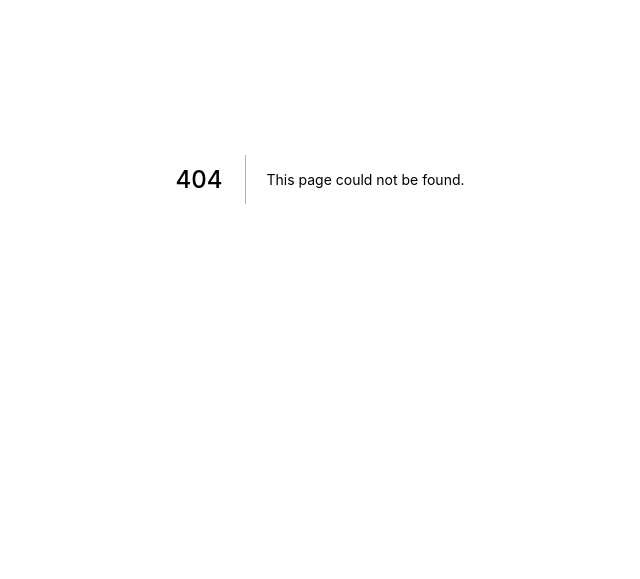
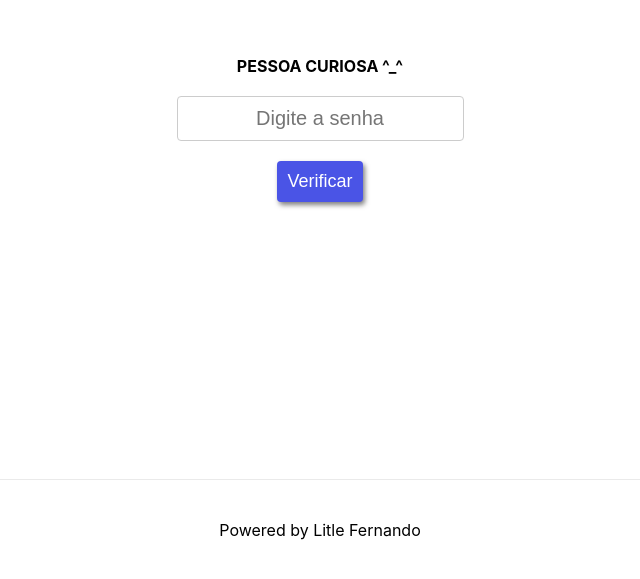
Before and after one commit to dotenorio/amigo-secreto, a Next.js app: page /draw in a window 1280 px wide. Before the commit this address had no page. Shown: the part 221-800 px from the top of the page, without its empty margins (320-960 px from the left). Built offline with nearby package versions, Linux system fonts and the light colour scheme.

Commit message:
layout, routes and more

```diff
--- /dev/null
+++ b/components/footer.js
@@ -0,0 +1,11 @@
+import styles from '../styles/Layout.module.css'
+
+const Footer = () => (
+  <footer className={styles.footer}>
+    Powered by
+    {' '}
+    Litle Fernando
+  </footer>
+)
+
+export default Footer;
--- /dev/null
+++ b/components/header.js
@@ -0,0 +1,11 @@
+import Head from 'next/head';
+
+const Header = () => (
+  <Head>
+    <title>Amigo Secreto da Família</title>
+    <meta name="description" content="Este é o melhor amigo secreto que o mundo vai ver" />
+    <link rel="icon" href="/favicon.ico" />
+  </Head>
+)
+
+export default Header;
--- /dev/null
+++ b/components/layout.js
@@ -0,0 +1,16 @@
+import Header from './header'
+import Footer from './footer'
+
+import styles from '../styles/Layout.module.css'
+
+export default function Layout({ children }) {
+  return (
+    <div className={styles.container}>
+      <Header />
+      <main className={styles.main}>
+        {children}
+      </main>
+      <Footer />
+    </div>
+  )
+}
--- /dev/null
+++ b/components/title.js
@@ -0,0 +1,18 @@
+import styles from '../styles/Title.module.css'
+
+const Title = ({
+  title,
+  description,
+}) => (
+  <>
+    <h1 className={styles.title}>
+      {title}
+    </h1>
+
+    <p className={styles.description}>
+      {description}
+    </p>
+  </>
+)
+
+export default Title;
--- a/pages/_app.js
+++ b/pages/_app.js
@@ -1,7 +1,13 @@
 import '../styles/globals.css'
 
+import Layout from '../components/layout';
+
 function MyApp({ Component, pageProps }) {
-  return <Component {...pageProps} />
+  return (
+    <Layout>
+      <Component {...pageProps} />
+    </Layout>
+  )
 }
 
 export default MyApp
--- /dev/null
+++ b/pages/draw/index.js
@@ -0,0 +1,75 @@
+import { useState } from 'react'
+
+import styles from '../../styles/Draw.module.css'
+import Title from '../../components/title'
+
+const Home = () => {
+  const [password, setPassword] = useState(false);
+  const [input, setInput] = useState('');
+  const [error, setError] = useState(false);
+
+  const verifyPassword = () => {
+    console.log(input)
+    if (input !== '' && input === 'banana') {
+      setPassword(true)
+      setError(false)
+
+      return
+    }
+
+    setPassword(false)
+    setError('Senha incorreta!!')
+  }
+
+  const handleKeyPress = (event) => {
+    if (event.key === 'Enter') {
+      verifyPassword()
+    }
+  }
+
+  if (!password) {
+    return (
+      <>
+        {error
+          ? <b className={styles.error}>{error}</b>
+          : <b className={styles.message}>Pessoa curiosa ^_^</b>
+        }
+        <input
+          placeholder='Digite a senha'
+          onChange={event => setInput(event.target.value)}
+          onKeyPress={handleKeyPress}
+          value={input}
+          className={styles.input}
+          type='password'
+        />
+        <button
+          className={styles.button}
+          onClick={() => verifyPassword()}
+        >
+          Verificar
+        </button>
+      </>
+    )
+  }
+
+  return (
+    <>
+      <Title
+        title='Sorteio'
+        description='Links para mandar no zap...'
+      />
+
+      <div className={styles.card}>
+        <b>Mariana</b>
+        <a href="/i-caught/123" className={styles.link}>copiar link</a>
+      </div>
+
+      <div className={styles.card}>
+        <b>Giovana</b>
+        <a href="/i-caught/456" className={styles.link}>copiar link</a>
+      </div>
+    </>
+  )
+}
+
+export default Home
--- /dev/null
+++ b/styles/Draw.module.css
@@ -0,0 +1,75 @@
+.card {
+  box-shadow: 1px 1px 3px rgba(0, 0, 0, 0.8);
+  padding: 15px;
+  width: 100%;
+  display: flex;
+  justify-content: space-between;
+  margin-top: 10px;
+  margin-bottom: 10px;
+  border-radius: 4px;
+}
+
+.card:hover,
+.card:active {
+  background-color: #eee;
+}
+
+.link {
+  color: #4a54e6;
+}
+
+.link:hover,
+.link:active {
+  color: #3641e7;
+  text-decoration: underline;
+}
+
+.input {
+  border: 1px solid #ccc;
+  width: 100%;
+  font-size: 20px;
+  padding: 10px;
+  border-radius: 4px;
+  margin: 20px 0;
+  outline: none;
+  text-align: center;
+}
+
+.input:focus {
+  box-shadow: 0 0 10px rgba(204, 204, 204, 0.8);
+}
+
+.message,
+.error {
+  text-transform: uppercase;
+  text-align: center;
+}
+
+.message {
+  color: #000;
+}
+
+.error {
+  color: red;
+}
+
+.button {
+  padding: 0;
+  border: none;
+  background-color: #4a54e6;
+  padding: 10px;
+  font-size: 18px;
+  border-radius: 4px;
+  color: #fff;
+  box-shadow: 2px 3px 5px rgba(0, 0, 0, 0.5);
+}
+
+.button:hover {
+  background-color: #5a63e2;
+  box-shadow: 2px 3px 10px rgba(0, 0, 0, 0.8);
+}
+
+.button:active {
+  background-color: #3641e7;
+  box-shadow: 1px 2px 10px rgba(0, 0, 0, 0.5);
+}
--- a/styles/Home.module.css
+++ b/styles/Home.module.css
@@ -1,121 +1,20 @@
-.container {
-  min-height: 100vh;
-  padding: 0 0.5rem;
-  display: flex;
-  flex-direction: column;
-  justify-content: center;
-  align-items: center;
-  height: 100vh;
+.button {
+  padding: 0;
+  border: none;
+  background-color: #4a54e6;
+  padding: 15px;
+  font-size: 22px;
+  border-radius: 4px;
+  color: #fff;
+  box-shadow: 2px 3px 5px rgba(0, 0, 0, 0.5);
 }
 
-.main {
-  padding: 5rem 0;
-  flex: 1;
-  display: flex;
-  flex-direction: column;
-  justify-content: center;
-  align-items: center;
+.button:hover {
+  background-color: #5a63e2;
+  box-shadow: 2px 3px 10px rgba(0, 0, 0, 0.8);
 }
 
-.footer {
-  width: 100%;
-  height: 100px;
-  border-top: 1px solid #eaeaea;
-  display: flex;
-  justify-content: center;
-  align-items: center;
+.button:active {
+  background-color: #3641e7;
+  box-shadow: 1px 2px 10px rgba(0, 0, 0, 0.5);
 }
-
-.footer a {
-  display: flex;
-  justify-content: center;
-  align-items: center;
-  flex-grow: 1;
-}
-
-.title a {
-  color: #0070f3;
-  text-decoration: none;
-}
-
-.title a:hover,
-.title a:focus,
-.title a:active {
-  text-decoration: underline;
-}
-
-.title {
-  margin: 0;
-  line-height: 1.15;
-  font-size: 4rem;
-}
-
-.title,
-.description {
-  text-align: center;
-}
-
-.description {
-  line-height: 1.5;
-  font-size: 1.5rem;
-}
-
-.code {
-  background: #fafafa;
-  border-radius: 5px;
-  padding: 0.75rem;
-  font-size: 1.1rem;
-  font-family: Menlo, Monaco, Lucida Console, Liberation Mono, DejaVu Sans Mono,
-    Bitstream Vera Sans Mono, Courier New, monospace;
-}
-
-.grid {
-  display: flex;
-  align-items: center;
-  justify-content: center;
-  flex-wrap: wrap;
-  max-width: 800px;
-  margin-top: 3rem;
-}
-
-.card {
-  margin: 1rem;
-  padding: 1.5rem;
-  text-align: left;
-  color: inherit;
-  text-decoration: none;
-  border: 1px solid #eaeaea;
-  border-radius: 10px;
-  transition: color 0.15s ease, border-color 0.15s ease;
-  width: 45%;
-}
-
-.card:hover,
-.card:focus,
-.card:active {
-  color: #0070f3;
-  border-color: #0070f3;
-}
-
-.card h2 {
-  margin: 0 0 1rem 0;
-  font-size: 1.5rem;
-}
-
-.card p {
-  margin: 0;
-  font-size: 1.25rem;
-  line-height: 1.5;
-}
-
-.logo {
-  height: 1em;
-  margin-left: 0.5rem;
-}
-
-@media (max-width: 600px) {
-  .grid {
-    width: 100%;
-    flex-direction: column;
-  }
-}
--- /dev/null
+++ b/styles/Layout.module.css
@@ -0,0 +1,27 @@
+.container {
+  min-height: 100vh;
+  padding: 0 0.5rem;
+  display: flex;
+  flex-direction: column;
+  justify-content: center;
+  align-items: center;
+  height: 100vh;
+}
+
+.main {
+  padding: 5rem 0;
+  flex: 1;
+  display: flex;
+  flex-direction: column;
+  justify-content: center;
+  align-items: center;
+}
+
+.footer {
+  width: 100%;
+  height: 100px;
+  border-top: 1px solid #eaeaea;
+  display: flex;
+  justify-content: center;
+  align-items: center;
+}
--- /dev/null
+++ b/styles/Title.module.css
@@ -0,0 +1,15 @@
+.title {
+  margin: 0;
+  line-height: 1.15;
+  font-size: 4rem;
+}
+
+.title,
+.description {
+  text-align: center;
+}
+
+.description {
+  line-height: 1.5;
+  font-size: 1.5rem;
+}
```
Also changed, not shown: pages/i-caught/[token].js (added, +25 -0 lines), pages/index.js (+17 -65 lines), public/vercel.svg (deleted).
